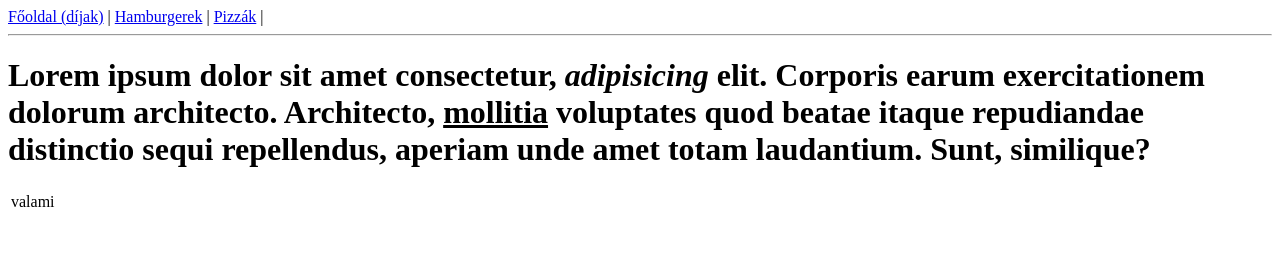
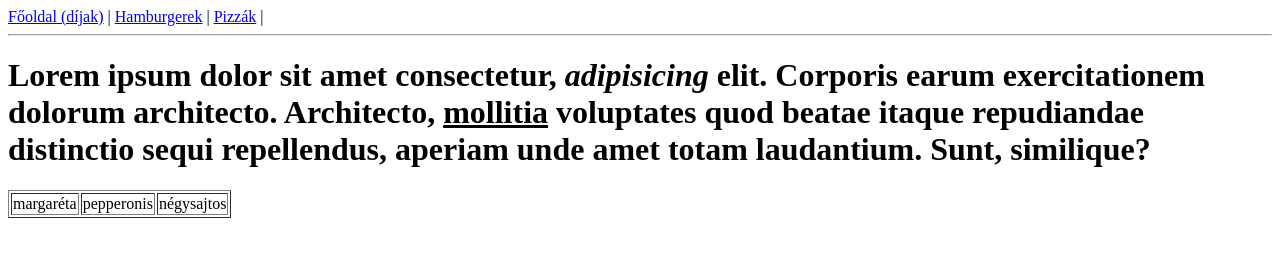
Before and after one commit to szabi180/etterem, a plain HTML site: page pizzak.html in a window 1280 px wide. Drawn offline with Linux system fonts and the light colour scheme.

Commit message:
tablazat elso sora

```diff
--- a/pizzak.html
+++ b/pizzak.html
@@ -15,12 +15,17 @@
 	<hr>
 <h1>Lorem ipsum dolor sit amet consectetur, <i>adipisicing</i> elit. Corporis <b>earum</b> exercitationem dolorum architecto. Architecto, <u>mollitia</u> voluptates quod beatae itaque repudiandae distinctio sequi repellendus, aperiam unde amet totam laudantium. Sunt, similique?</h1>
 
-<table>
+<table border="1">
 
 
 	<tr>
-		<td>valami</td>
-	</tr></table>
+		<td>margaréta</td>
+		<td>pepperonis</td>
+		<td>négysajtos</td>
+	</tr>
+
+
+</table>
 
 </body>
 
```
